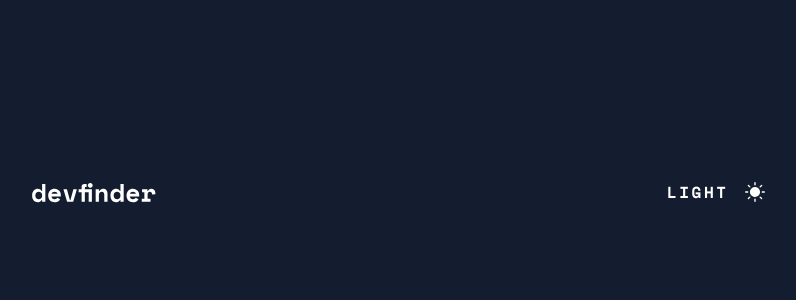
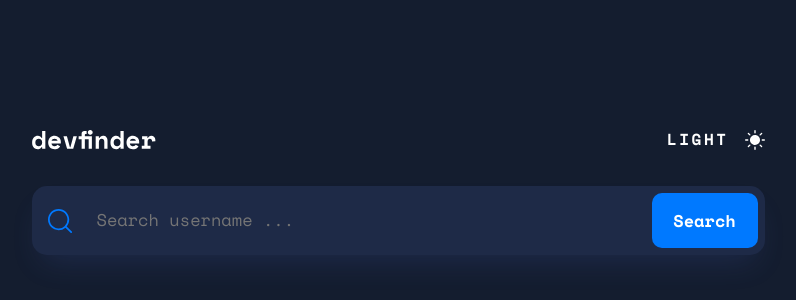
Before and after one commit to marventures/github-user-search-app, a React (Vite) app: page / in a window 1280 px wide. Shown: the part 208-508 px from the top of the page, without its empty margins (242-1038 px from the left). Built offline with nearby package versions, Linux system fonts and the light colour scheme.

Commit message:
Add search input functionality

```diff
--- a/src/components/TopArea.jsx
+++ b/src/components/TopArea.jsx
@@ -1,6 +1,7 @@
 import { useContext, useEffect, useRef, useState } from 'react';
 import styled from 'styled-components';
 import { ThemeContext } from '../contexts/ThemeContext';
+import { formatDate } from '../utils';
 
 export const TopArea = ({ setUser }) => {
   const { changeTheme, lightMode } = useContext(ThemeContext);
@@ -8,6 +9,55 @@ export const TopArea = ({ setUser }) => {
   const [notFound, setNotFound] = useState(false);
   const usernameRef = useRef(null);
   const [inputUser] = useState('octocat');
+
+  const handleSubmit = e => {
+    e.preventDefault();
+
+    if (
+      usernameRef.current?.value.trim() === '' ||
+      usernameRef.current?.value === undefined
+    ) {
+      setEmpty(true);
+      setUser(null);
+      return;
+    }
+
+    setEmpty(false);
+    fetchUser(usernameRef.current.value);
+  };
+
+  const fetchUser = async username => {
+    const res = await fetch(`https://api.github.com/users/${username}`);
+    const data = await res.json();
+
+    if (res.status != 200) {
+      setNotFound(true);
+      setUser(null);
+      return;
+    }
+
+    setNotFound(false);
+
+    const user = {
+      pfp: data.avatar_url,
+      name: data.name,
+      joinedAt: formatDate(data.created_at),
+      usename: data.login,
+      bio: data.bio,
+      repos: data.public_repos,
+      followers: data.followers,
+      following: data.following,
+      links: {
+        location: data.location,
+        twitter: data.twitter_username,
+        company: data.company,
+        blog: data.blog,
+      },
+    };
+
+    console.log(data);
+    setUser(user);
+  };
 
   return (
     <Container>
@@ -38,6 +88,22 @@ export const TopArea = ({ setUser }) => {
           )}
         </ChangeThemeBtn>
       </ThemeArea>
+
+      <InputArea onSubmit={handleSubmit}>
+        <InputLabel htmlFor='username'>
+          <img src='../assets/icon-search.svg' alt='search' />
+        </InputLabel>
+
+        <Input
+          ref={usernameRef}
+          name='username'
+          id='username'
+          type='search'
+          placeholder='Search username ...'
+        />
+
+        <SubmitBtn type='submit'>Search</SubmitBtn>
+      </InputArea>
     </Container>
   );
 };
@@ -69,3 +135,72 @@ const ChangeThemeBtn = styled.button`
     margin-left: 1.6rem;
   }
 `;
+
+const InputArea = styled.form`
+  margin-top: 3.6rem;
+  border-radius: 1.5rem;
+  background: ${props => props.theme.colors.card};
+  box-shadow: 0px 16px 30px -10px rgba(70, 96, 187, 0.198567);
+  width: 100%;
+  height: 6rem;
+  display: flex;
+  align-items: center;
+  justify-content: space-between;
+  padding: 0.7rem 0.7rem 0.7rem 1.6rem;
+  transition: height 0.3s ease;
+  position: relative;
+
+  @media (min-width: 768px) {
+    height: 6.9rem;
+  }
+`;
+
+const InputLabel = styled.label`
+  height: 2.4rem;
+  cursor: pointer;
+`;
+
+const Input = styled.input`
+  flex: 1;
+  font-style: normal;
+  font-weight: normal;
+  font-size: 1.4rem;
+  line-height: 192%;
+  color: ${props => props.theme.colors.textNorm};
+  background: none;
+  border: none;
+  margin: 0 0.8rem;
+
+  @media (min-width: 768px) {
+    font-size: 1.7rem;
+    margin: 0 2.4rem;
+  }
+
+  &:focus {
+    outline: 1px dashed #0079ff;
+  }
+`;
+
+const SubmitBtn = styled.button`
+  background: #0079ff;
+  border: none;
+  height: 100%;
+  border-radius: 1rem;
+  line-height: 2.1rem;
+  font-size: 1.5rem;
+  font-weight: bold;
+  color: #fff;
+  cursor: pointer;
+  width: 8.4rem;
+  transition: all 0.3s ease out;
+
+  &:hover {
+    filter: brightness(1.05);
+    box-shadow: 0px 0px 15px -3px #0079ff;
+  }
+
+  @media (min-width: 768px) {
+    width: 10.6rem;
+    font-size: 1.7rem;
+  }
+`;
```
